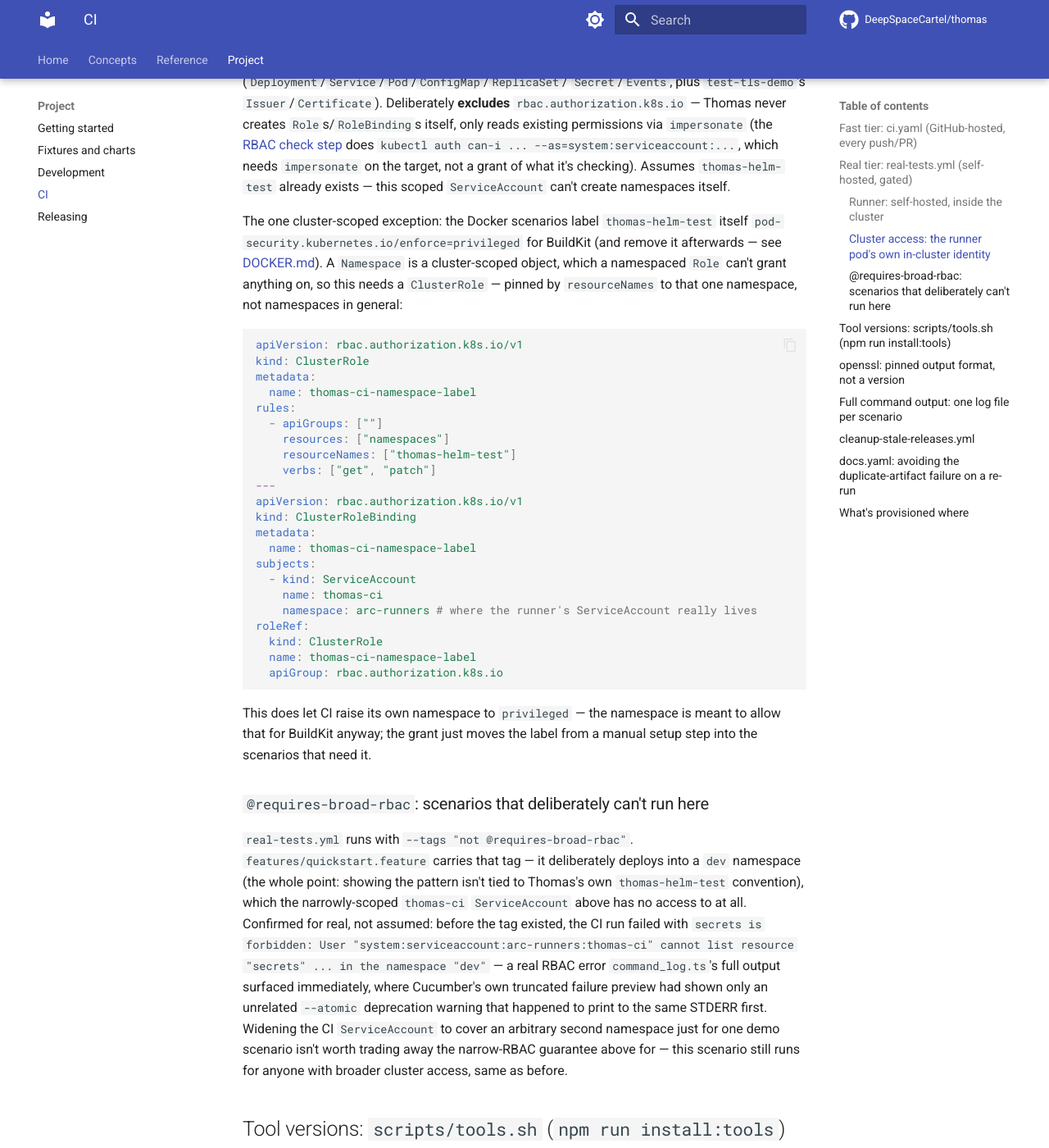
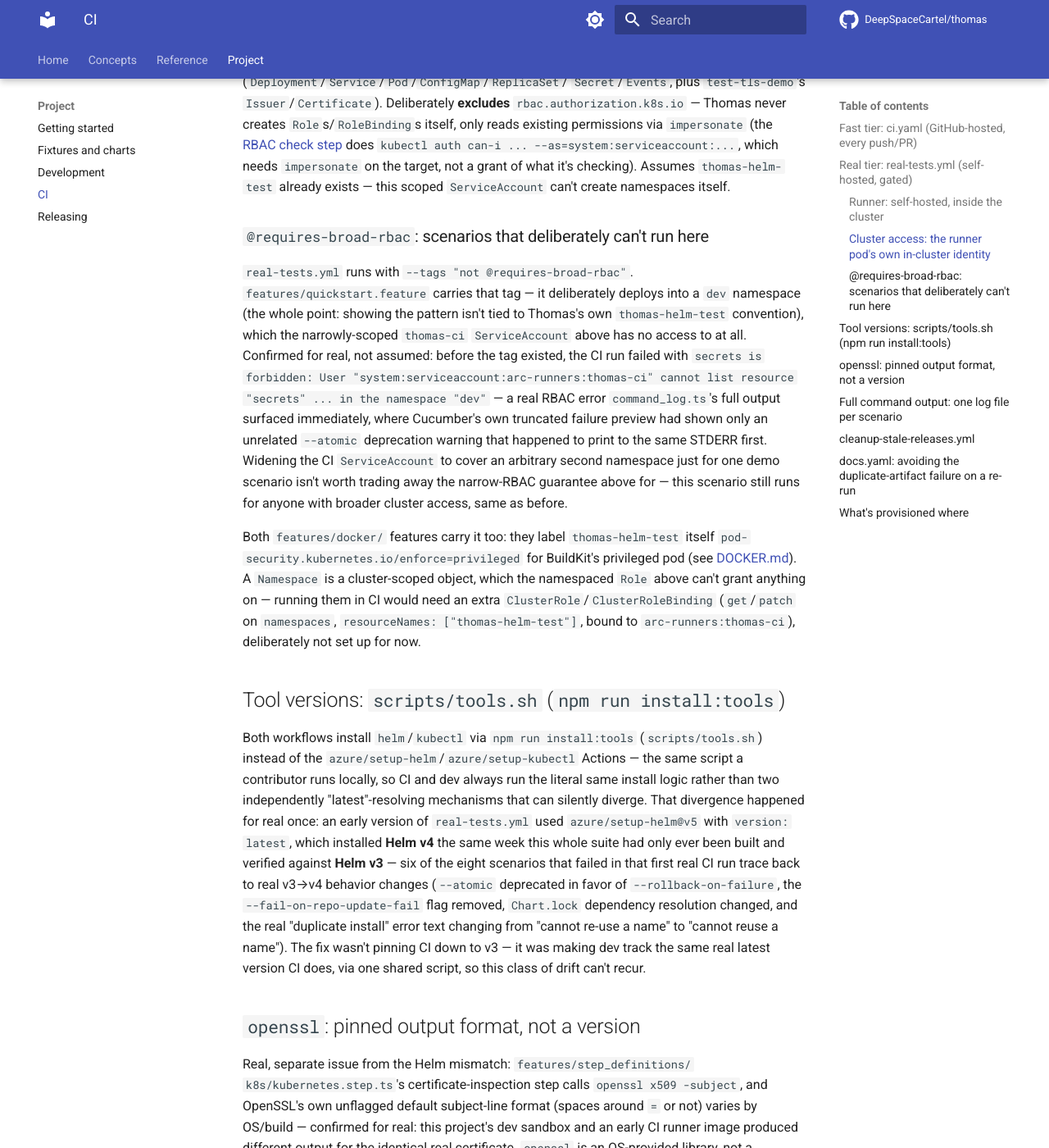
Before and after one commit to DeepSpaceCartel/thomas, an MkDocs documentation site: the page built from docs/project/ci.md, in a window 1280 px wide and 1400 px high, scrolled down 2099 px. Shown: the whole window at 82% size. Built offline with MkDocs 1.6.1 and Material for MkDocs 9.7.7, drawn with Linux system fonts in a browser that asks for light colours; comment, search, counter and statistics services are not loaded.

Commit message:
test: skip Docker scenarios in CI via @requires-broad-rbac
Labeling thomas-helm-test needs cluster-scoped access the CI
ServiceAccount doesn't have; skip them in CI instead of adding a
ClusterRole for now. They still run for anyone with broader access.

Co-Authored-By: Claude Opus 5.5 <noreply@anthropic.com>

````diff
--- a/docs/project/ci.md
+++ b/docs/project/ci.md
@@ -107,44 +107,6 @@ Assumes
 `thomas-helm-test` already exists — this scoped `ServiceAccount` can't
 create namespaces itself.
 
-The one cluster-scoped exception: the Docker scenarios label
-`thomas-helm-test` itself `pod-security.kubernetes.io/enforce=privileged`
-for BuildKit (and remove it afterwards — see
-[DOCKER.md](../reference/DOCKER.md)). A `Namespace` is a cluster-scoped
-object, which a namespaced `Role` can't grant anything on, so this
-needs a `ClusterRole` — pinned by `resourceNames` to that one namespace,
-not namespaces in general:
-
-```yaml
-apiVersion: rbac.authorization.k8s.io/v1
-kind: ClusterRole
-metadata:
-  name: thomas-ci-namespace-label
-rules:
-  - apiGroups: [""]
-    resources: ["namespaces"]
-    resourceNames: ["thomas-helm-test"]
-    verbs: ["get", "patch"]
----
-apiVersion: rbac.authorization.k8s.io/v1
-kind: ClusterRoleBinding
-metadata:
-  name: thomas-ci-namespace-label
-subjects:
-  - kind: ServiceAccount
-    name: thomas-ci
-    namespace: arc-runners # where the runner's ServiceAccount really lives
-roleRef:
-  kind: ClusterRole
-  name: thomas-ci-namespace-label
-  apiGroup: rbac.authorization.k8s.io
-```
-
-This does let CI raise its own namespace to `privileged` — the
-namespace is meant to allow that for BuildKit anyway; the grant just
-moves the label from a manual setup step into the scenarios that need
-it.
-
 ### `@requires-broad-rbac`: scenarios that deliberately can't run here
 
 `real-tests.yml` runs with `--tags "not @requires-broad-rbac"`.
@@ -162,6 +124,15 @@ first. Widening the CI `ServiceAccount` to cover an arbitrary second
 namespace just for one demo scenario isn't worth trading away the
 narrow-RBAC guarantee above for — this scenario still runs for anyone
 with broader cluster access, same as before.
+
+Both `features/docker/` features carry it too: they label
+`thomas-helm-test` itself `pod-security.kubernetes.io/enforce=privileged`
+for BuildKit's privileged pod (see [DOCKER.md](../reference/DOCKER.md)).
+A `Namespace` is a cluster-scoped object, which the namespaced `Role`
+above can't grant anything on — running them in CI would need an extra
+`ClusterRole`/`ClusterRoleBinding` (`get`/`patch` on `namespaces`,
+`resourceNames: ["thomas-helm-test"]`, bound to
+`arc-runners:thomas-ci`), deliberately not set up for now.
 
 ## Tool versions: `scripts/tools.sh` (`npm run install:tools`)
 
````
Also changed, not shown: AGENTS.md (+2 -1 lines), docs/reference/DOCKER.md (+4 -3 lines), 2 other files.
